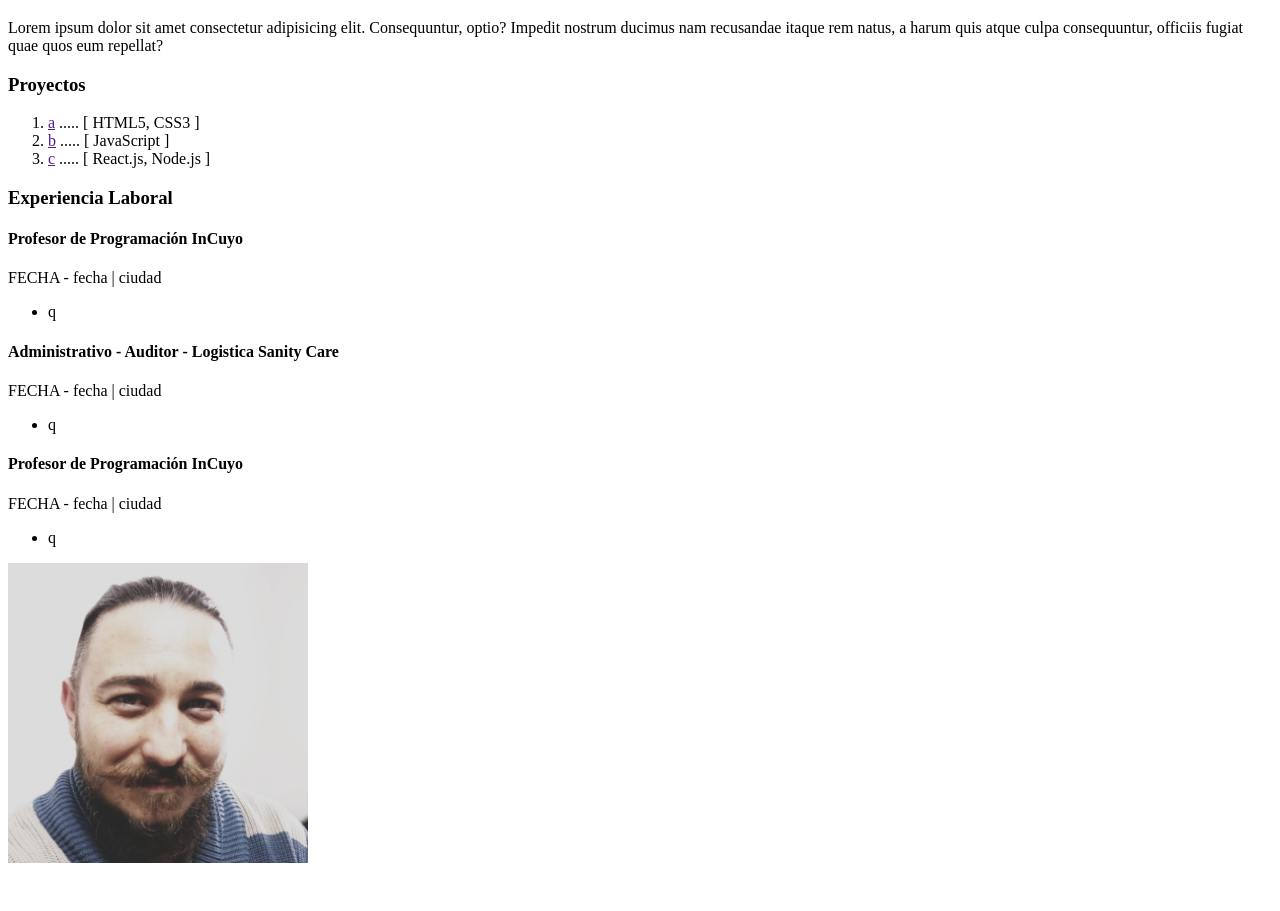
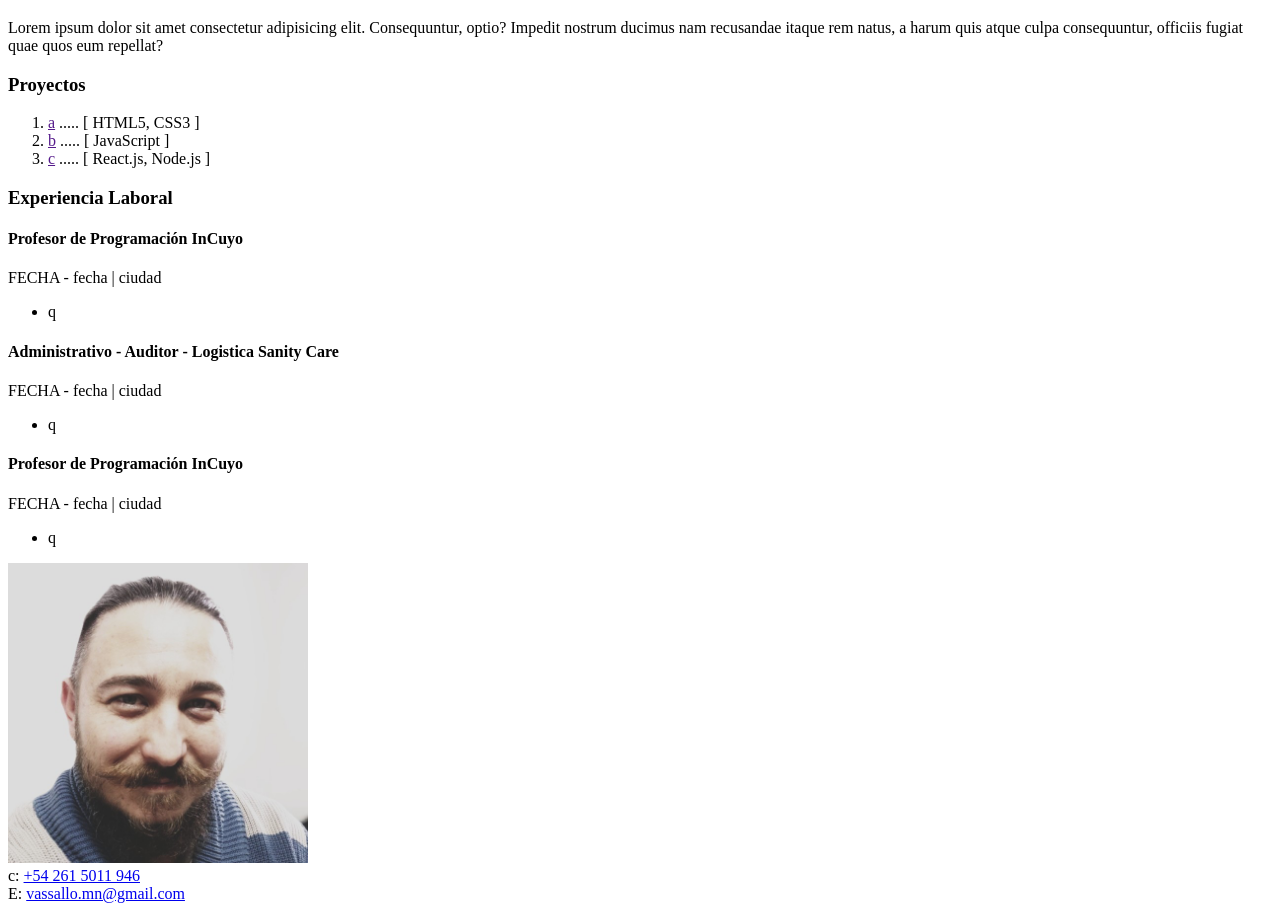
Before and after one commit to NikozV/Desafio-GoIT, a plain HTML site: page index.html in a window 1280 px wide. Shown: the part 108-1019 px from the top of the page. Before the commit the page ends 983 px from the top, so only its background shows below. Drawn offline with Linux system fonts and the light colour scheme.

Commit message:
Día 2 - Contacto

```diff
--- a/index.html
+++ b/index.html
@@ -80,7 +80,17 @@
     <aside>
         <!-- Imagen de perfil -->
         <img src="./imagenes/yo.jpeg" alt="Mi foto de perfil" width="300">
-
+        <!-- Contacto -->
+        <div>
+            <div>
+                <span>c: </span>
+                <a href="tel:+542615011946">+54 261 5011 946</a>
+            </div>
+            <div>
+                <span>E: </span>
+                <a href="mailto:vassallo.mn@gmail.com">vassallo.mn@gmail.com</a>
+            </div>
+        </div>
     </aside>
 </body>
 
```
